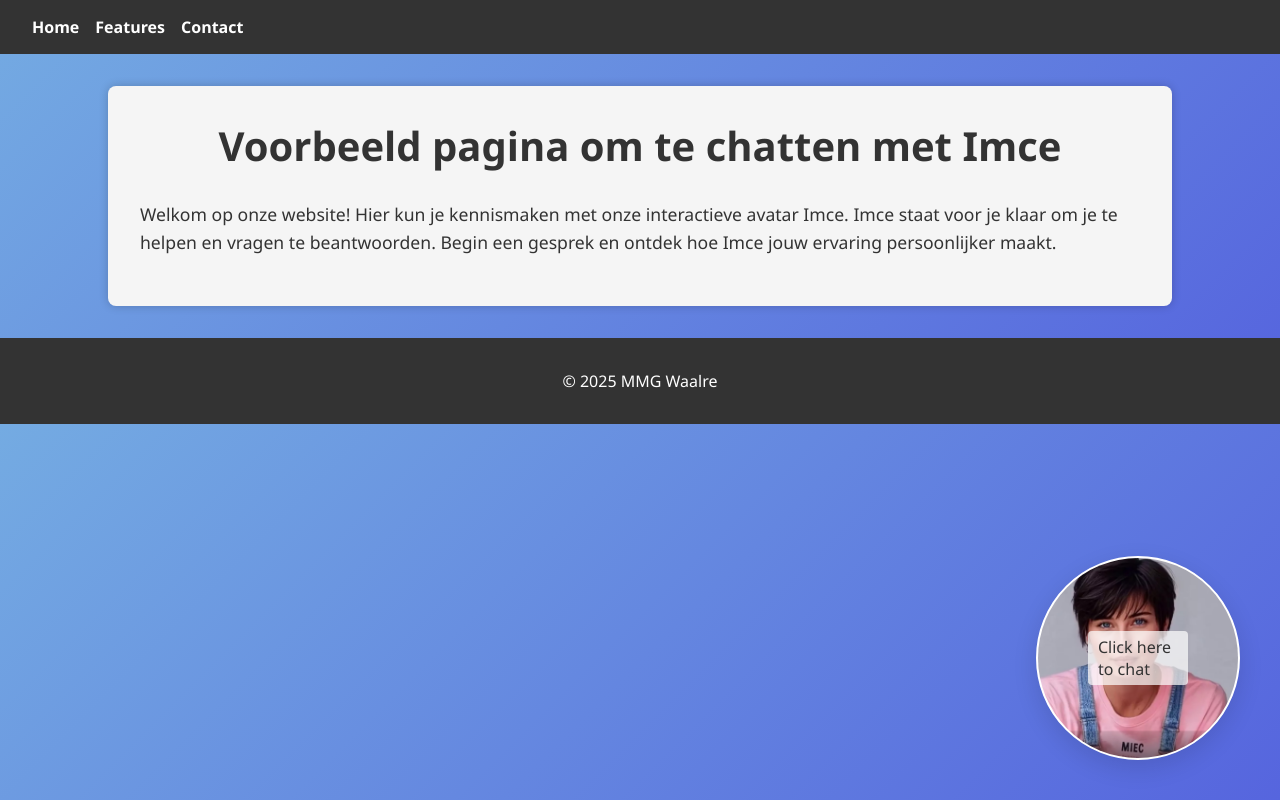
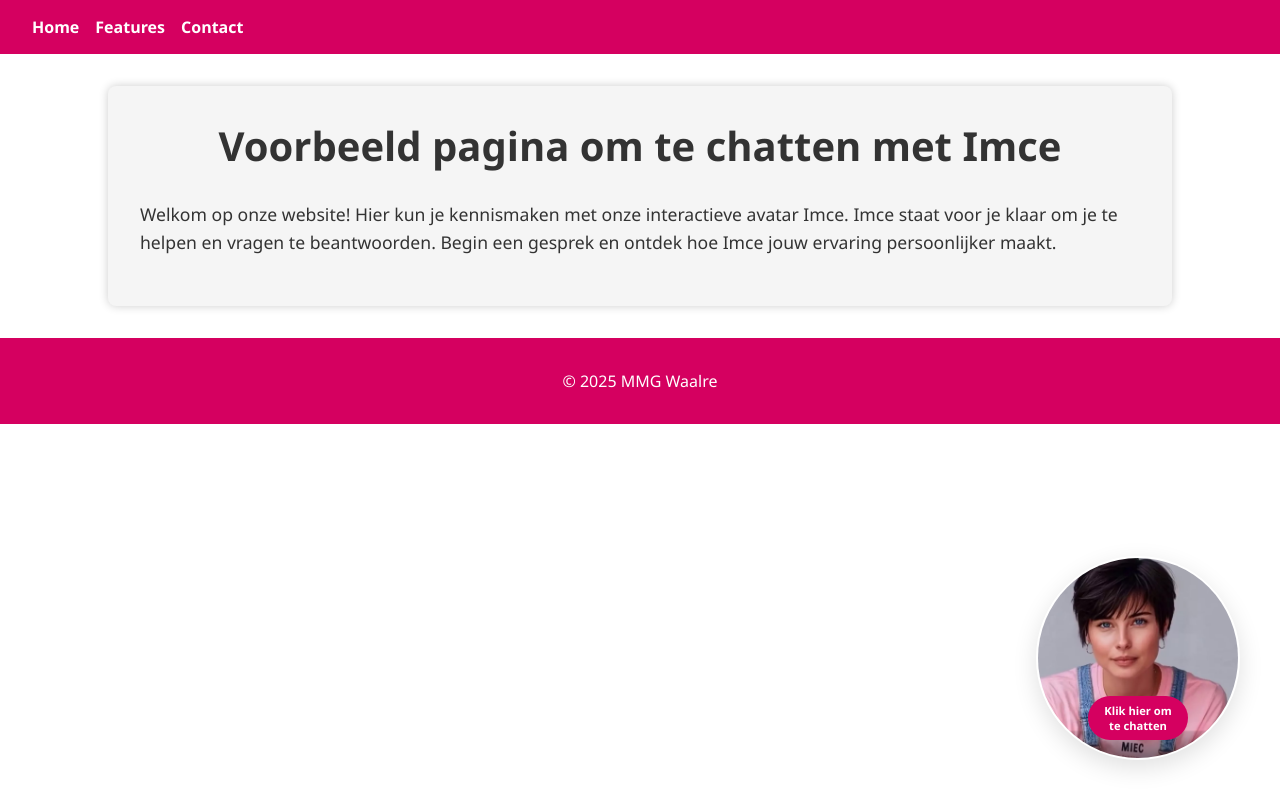
Before and after one commit to snr2042954/Imce, a Flask app: page / in a window 1280 px wide. Run offline with Flask 3, Linux system fonts and the light colour scheme; some libraries are stand-ins or nearby versions.

Commit message:
Update index.html

```diff
--- a/templates/index.html
+++ b/templates/index.html
@@ -10,11 +10,11 @@
       margin: 0;
       padding: 0;
       font-family: "Segoe UI", Tahoma, Geneva, Verdana, sans-serif;
-      background: linear-gradient(135deg, #74ABE2, #5563DE);
+      background-color; white;
       color: #333;
     }
     header {
-      background-color: #333;
+      background-color: #d50060;
       color: #fff;
       padding: 1rem 2rem;
     }
@@ -53,7 +53,7 @@
     footer {
       text-align: center;
       padding: 1rem;
-      background-color: #333;
+      background-color: #d50060;
       color: #fff;
     }
     /* Streaming Container (Avatar) Styles */
@@ -110,13 +110,20 @@
     #startSessionBtn {
       display: none;
       position: absolute;
-      top: 50%;
+      top: 70%;
       left: 50%;
       transform: translate(-50%, -50%);
-      z-index: 4;
+      font-size: 1rem;
+      background-color: #d50060; /* your pink */
+      color: white;               /* text color */
       padding: 10px 20px;
-      font-size: 1rem;
+      border-radius: 30px;       /* pill shape */
       cursor: pointer;
+      z-index: 10;
+      font-weight: bold;
+      text-align: center;
+      border: none;         /* remove border */
+      box-shadow: none;
     }
     /* Overlay for controls */
     #overlay {
@@ -132,6 +139,7 @@
       gap: 5px;
       z-index: 3;
     }
+
     /* Chat history styling (only shows chat messages) */
     #chatHistory {
       max-height: 80px;
@@ -152,6 +160,7 @@
       border-radius: 4px;
       margin-right: 5px;
       font-size: 0.9rem;
+      font-weight: bold;
     }
     #talk-section input {
       flex-grow: 1;
@@ -159,28 +168,33 @@
       color: #000;
     }
     #talk-section button {
-      background-color: #007bff;
+      background-color: #d50060;
       color: #fff;
       cursor: pointer;
+      font-weight: bold;
     }
     /* Toggle chat history button style */
     #toggleChatBtn {
-      background-color: #28a745;
+      background-color: #d50060;
       color: #fff;
       cursor: pointer;
+      font-weight: bold;
     }
     /* Chat prompt styling: visible only in minimized mode */
     #chatPrompt {
       position: absolute;
-      top: 50%;
+      top: 80%;
       left: 50%;
       transform: translate(-50%, -50%);
-      font-size: 1rem;
-      background-color: rgba(255, 255, 255, 0.7); /* optional for readability */
-      padding: 5px 10px;
-      border-radius: 4px;
+      font-size: 0.7rem;
+      background-color: #d50060; /* your pink */
+      color: white;               /* text color */
+      padding: 7px 15px;
+      border-radius: 30px;       /* pill shape */
       cursor: pointer;
       z-index: 10;
+      font-weight: bold;
+      text-align: center;
     }
 
     /* Hide the chat prompt when the container is expanded */
@@ -219,7 +233,7 @@
 <!-- Streaming Container (Avatar) -->
 <div id="heygen-streaming-embed">
   <!-- Chat prompt overlay for minimized state -->
-  <div id="chatPrompt">Click here to chat</div>
+  <div id="chatPrompt">Klik hier om te chatten</div>
   <!-- Fallback image is always shown when no session is active -->
   <img id="fallbackImage" src="{{ url_for('static', filename='imcepicture.jpg') }}" alt="Avatar fallback">
   <!-- The video element fills the container (hidden until session starts) -->
@@ -232,9 +246,9 @@
     <div id="chatHistory" style="display:none;"></div>
     <!-- Talk Section with Toggle, Text Field, and Talk Button -->
     <div id="talk-section">
-      <button id="toggleChatBtn">Toggle Chat History</button>
-      <input id="taskInput" type="text" placeholder="Enter text for avatar to speak">
-      <button id="talkBtn">Talk (LLM)</button>
+      <button id="toggleChatBtn">Zie de chat</button>
+      <input id="taskInput" type="text" placeholder="Je vraag of bericht ...">
+      <button id="talkBtn">Stuur</button>
     </div>
   </div>
 </div>
```
